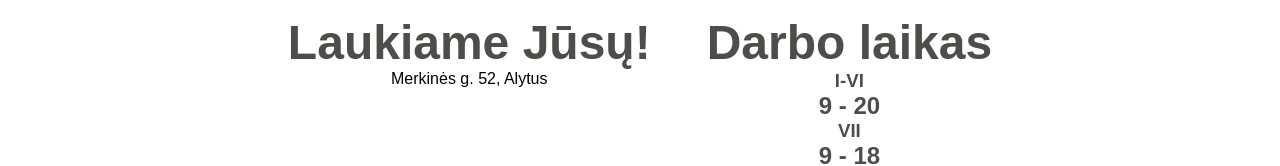
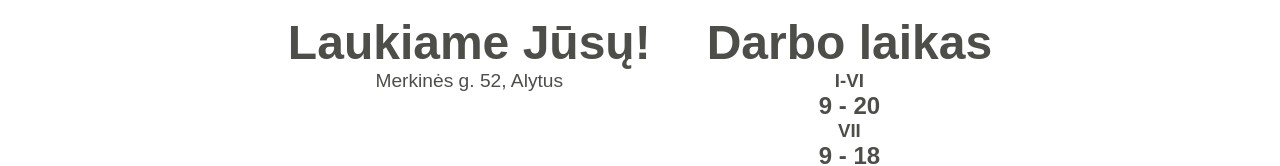
Before and after one commit to gelezhinis/botella, a plain HTML site: page index.html in a window 1280 px wide. Shown: the part 551-717 px from the top of the page. Drawn offline with Linux system fonts and the light colour scheme; a web font is replaced by a local one.

Commit message:
pataisyta adreso spalva ir dydis

```diff
--- a/main.css
+++ b/main.css
@@ -56,9 +56,14 @@ body {
   font-size: clamp(1rem, 4vw + 1rem, 3rem);
 }
 
+.info p {
+  font-size: 1.2rem;
+}
+
 .info h1,
 .info h2,
-.info h3 {
+.info h3,
+.info p {
   color: #4d4d49;
 }
 
```
